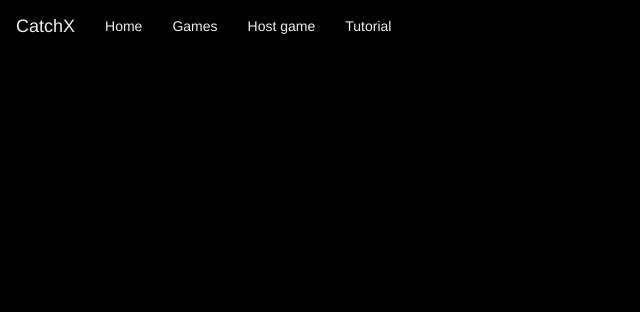
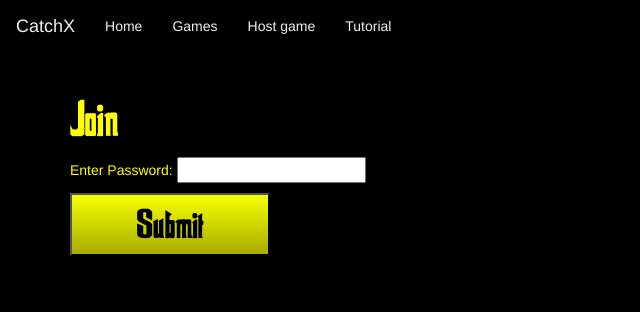
Before and after one commit to ImbalanceGaming/CatchX, a CodeIgniter app: page /index.php/games/join/1 in a window 1280 px wide. Shown: the top 312 px of the page, without its empty margins (0-640 px from the left). Run offline with CodeIgniter, Linux system fonts and the light colour scheme.

Commit message:
join game page yay

```diff
--- a/application/config/database.php
+++ b/application/config/database.php
@@ -51,7 +51,7 @@ $active_record = TRUE;
 $db['default']['hostname'] = 'localhost';
 $db['default']['username'] = '';
 $db['default']['password'] = '';
-$db['default']['database'] = 'test';
+$db['default']['database'] = 'catchx';
 $db['default']['dbdriver'] = 'mysql';
 $db['default']['dbprefix'] = '';
 $db['default']['pconnect'] = TRUE;
--- a/application/controllers/games.php
+++ b/application/controllers/games.php
@@ -23,8 +23,34 @@ class games extends CI_Controller {
 
     public function join($name)
     {
+        $data = array(
+            'gameName'=>$name
+        );
+
         $this->load->view("shared/header");
+        $this->load->view("games/join", $data);
         $this->load->view("shared/footer");
+    }
+
+    public function checkPassword() {
+
+        $passwordCheck = $this->gamesModel->checkPassword($this->input->post('gameName'), $this->input->post('password'));
+
+        if ($passwordCheck) {
+            $this->load->view("shared/header");
+            $this->load->view("games/game");
+            $this->load->view("shared/footer");
+        } else {
+            $gameNames = $this->gamesModel->getGames();
+            $games = array(
+                'gameNames' => $gameNames
+            );
+
+            $this->load->view("shared/header");
+            $this->load->view("games/index", $games);
+            $this->load->view("shared/footer");
+        }
+
     }
 
     public function host()
@@ -41,8 +67,13 @@ class games extends CI_Controller {
         }
         else
         {
+            $gameNames = $this->gamesModel->getGames();
+            $games = array(
+                'gameNames' => $gameNames
+            );
+
             $this->load->view("shared/header");
-            //$this->load->view('games/index', $games);
+            $this->load->view('games/index', $games);
             $this->load->view("shared/footer");
             //redirect('/games/hostSucces/', 'refresh');
         }
--- a/application/models/gamesModel.php
+++ b/application/models/gamesModel.php
@@ -2,7 +2,11 @@
 
 class GamesModel extends CI_Model {
 
-
+    function __construct()
+    {
+        // Call the Model constructor
+        parent::__construct();
+    }
 
     function getGames()
     {
@@ -15,21 +19,16 @@ class GamesModel extends CI_Model {
         return $names;
     }
 
-    function CheckXPassword($gameName, $xPassword)
+    function checkPassword($gameName, $password)
     {
-        $query = $this->db->get_where('games', array('name' => $gameName,'xPassword' => $xPassword), 1, 0);
+        $query = $this->db->get_where('games', array('name' => $gameName,'password' => $password), 1, 0);
         return $query->num_rows() == 1;
     }
 
-    function CheckdetectivePassword($gameName, $detectivePassword)
+    function checkDetectivePassword($gameName, $detectivePassword)
     {
         $query = $this->db->get_where('games', array('name' => $gameName,'xPassword' => $detectivePassword), 1, 0);
         return $query->num_rows() == 1;
     }
 
-    function __construct()
-    {
-        // Call the Model constructor
-        parent::__construct();
-    }
 }
--- a/application/views/games/join.php
+++ b/application/views/games/join.php
@@ -1,7 +1,18 @@
-<?php
-
-/*
- * To change this license header, choose License Headers in Project Properties.
- * To change this template file, choose Tools | Templates
- * and open the template in the editor.
- */
+<div class="container" id="gamesHost">
+    <h2>Join</h2>
+    <?php
+        $hiddenArray = array(
+            'gameName'=>$gameName
+        );
+        echo validation_errors();
+        echo form_open('games/checkPassword','',$hiddenArray);
+        echo "<div style='margin-bottom: 10px;'>";
+        echo "Enter Password: ";
+        echo form_password('password');
+        echo "</div>";
+        echo "<div>";
+        echo form_submit('sumbit', 'Submit');
+        echo "</div>";
+        echo form_close();
+    ?>
+</div>
```
Also changed, not shown: application/views/games/game.php (added, +8 -0 lines).
